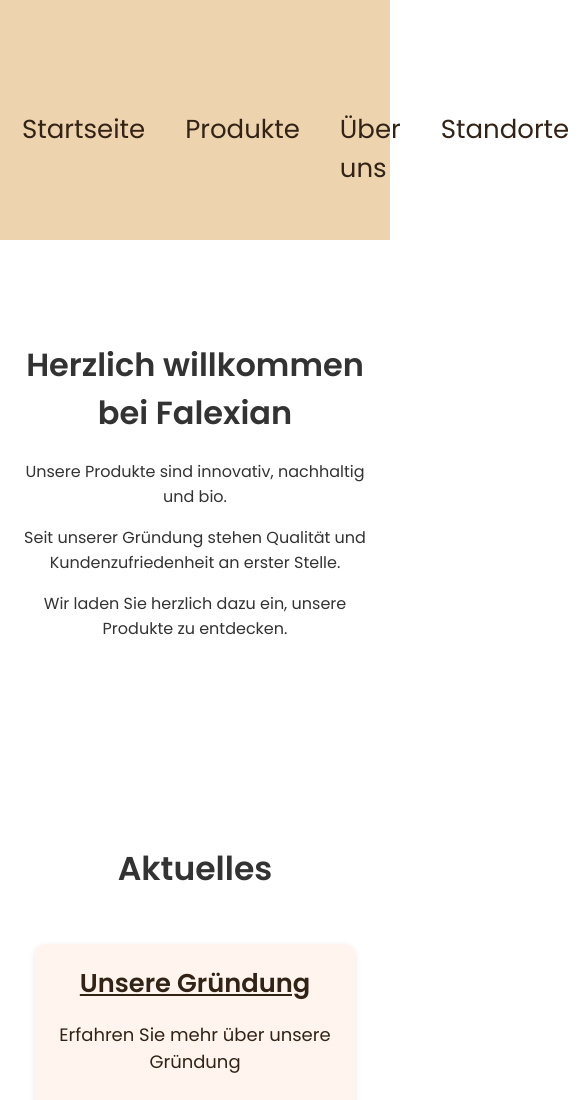
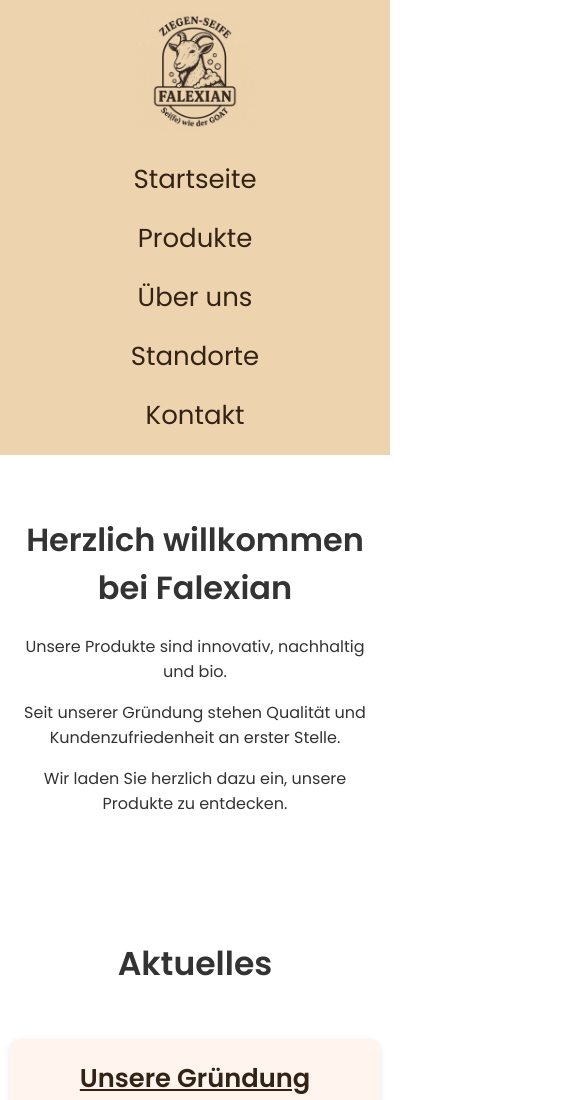
Before and after one commit to Uwe-Walter/Falexian-Kernseifen, a plain HTML site: page index.html in a window 390 px wide. Shown: the top 1100 px of the page, 585 px wide, since content can reach past the window. Drawn offline with Linux system fonts and the light colour scheme.

Commit message:
Update index.html

```diff
--- a/index.html
+++ b/index.html
@@ -1,75 +1,64 @@
-
 <!DOCTYPE html>
 <html lang="de">
 <head>
   <meta charset="UTF-8">
   <meta name="viewport" content="width=device-width, initial-scale=1.0">
   <title>Falexian-Kernseifen</title>
-
-        <header>
-
-          <div class="header-content">
-           <img src="Bilder/Falexian-Logo.jpeg" class="logo">
-           <nav class="nav-links">
-              <ul>
-                  <li><a href="index.html">Startseite</a></li>
-                  <li><a href="Seiten/Falexian-Produkte.html">Produkte</a></li>
-                  <li><a href="Seiten/Falexian-Über uns.html">Über uns</a></li>
-                  <li><a href="Seiten/Falexian-Standorte.html">Standorte</a></li>
-                  <li><a href="Seiten/Falexian-Kontakt.html">Kontakt</a></li>
-              </ul>
-           </nav>
-          </div>
-
   <link href="https://fonts.googleapis.com/css2?family=Poppins:wght@400;600&display=swap" rel="stylesheet">
 
+  <style>
+    body {
+      font-family: 'Poppins', sans-serif;
+      margin: 0;
+      padding: 0;
+      background-color: #ffffff;
+      color: #333;
+      max-width: 100%;
+      overflow-x: hidden;
+    }
 
+    header {
+      background-color: #EDD3AE;
+      color: white;
+      padding: 10px;
+    }
 
+    .header-content {
+      display: flex;
+      justify-content: center;
+      align-items: center;
+      gap: 100px;
+      margin-bottom: -180px;
+    }
 
+    .logo {
+      height: 200px;
+      margin-bottom: 200px;
+    }
 
+    nav ul {
+      list-style: none;
+      margin: -100px;
+      padding: 0;
+      display: flex;
+    }
 
+    nav ul li {
+      margin-left: 40px;
+    }
 
-       </header>
+    nav ul li a {
+      color: #332316;
+      text-decoration: none;
+      font-size: 26px;
+    }
 
-       <main>
+    nav ul li a:hover {
+      text-decoration: none;
+      color: #332316;
+    }
 
-         <div class="main-content">
-
-                 <h1> Herzlich willkommen bei Falexian</h1>
-                    <p> Unsere Produkte sind innovativ, nachhaltig und bio. </p>
-                    <p> Seit unserer Gründung stehen Qualität und Kundenzufriedenheit an erster Stelle. </p>
-                    <p> Wir laden Sie herzlich dazu ein, unsere Produkte zu entdecken. </p>
-
-
-         </div>
-
-         <div class="main-content2">
-
-                 <h2> Aktuelles </h2>
-
-                    <div class="aktuelles-container">
-                      <div class="thema-box">
-                         <h3><a href="Seiten/Falexian-Gründung.html">Unsere Gründung</a></h3>
-                            <p> Erfahren Sie mehr über unsere Gründung </p>
-                      </div>
-                    <div class="thema-box">
-                         <h3><a href="Seiten/Falexian-Bio-Ziegen.html">Unsere Bio-Ziegen</a><h3>
-                            <p> Erfahren Sie mehr über unsere Bio-Ziegen </p>
-                    </div>
-
-         </div>
-       </main>
-
-       <footer class="footer">
-
-                <p>© 2025 Falexian UG (haftungsbeschränkt) – Alle Rechte vorbehalten</p>
-                <p><a href="mailto:info@falexian.com">info@falexian.com</a></p>
-       </footer>
-
-
-<style>
-
-   .main-content{
+    .main-content {
       text-align: center;
       padding: 80px 20px;
       background-color: #ffffff;
@@ -77,8 +66,7 @@
       margin: 0 auto;
     }
 
-
-   .main-content2{
+    .main-content2 {
       text-align: center;
       padding: 80px 20px;
       background-color: #ffffff;
@@ -87,14 +75,15 @@
       font-size: 22px;
     }
 
-   .aktuelles-container{
+    .aktuelles-container {
       margin-top: 50px;
       display: flex;
       gap: 75px;
       justify-content: center;
       flex-wrap: wrap;
     }
-   .thema-box{
+
+    .thema-box {
       text-align: center;
       background-color: #fff5ee;
       padding: 20px;
@@ -105,94 +94,27 @@
       max-width: 300px;
     }
 
-   .thema-box h3{
+    .thema-box h3 {
       margin-top: 0;
       margin-bottom: 10px;
       color: #333;
     }
 
-   .thema-box p{
+    .thema-box p {
       color: #332316;
       text-decoration: none;
       font-weight: normal;
       font-size: 18px;
     }
 
-
-   .thema-box a{
+    .thema-box a {
       color: #332316;
-                text-decoration:underline;
+      text-decoration: underline;
     }
 
-   .thema-box a:hover{
+    .thema-box a:hover {
       text-decoration: underline;
       color: #332316;
-                     }
-
-
-
-
-                                                                /* Allgemeines Styling */
-    body {
-      font-family: 'Poppins', sans-serif;
-      margin: 0;
-      padding: 0;
-      background-color: #ffffff;                                /* Weißer Hintergrund */
-      color: #333;
-      max-width: 100%;
-      overflow-x: hidden;
-    }
-
-                                                                /* Header Styling (Beige Hintergrund) */
-    header {
-      background-color: #EDD3AE;                                /* Beige Hintergrund */
-      color: white;
-      padding: 10px;
-
-    }
-
-    .header-content{
-                    display: flex;
-                    justify-content: center;
-                    align-items: center;
-                    gap: 100px;
-                    margin-bottom: -180px;
-                   }
-
-   /* .logo{*/
-       /*   height: 40px;*/
-        /* }*/
-
-    nav{
-
-       }
-
-    nav ul{
-           list-style: none;
-           margin: -100px;
-           padding: 0;
-           display: flex;
-          }
-
-    nav ul li{
-              margin-left: 40px;
-             }
-
-    nav ul li a{
-                color: #332316;
-                text-decoration: none;
-                font-size: 26px;
-               }
-
-   nav ul li a:hover{
-                     text-decoration: none;
-                     color: #332316;
-                    }
-
-
-          .logo{
-                height:200px;
-                margin-bottom:200px;
     }
 
     .footer {
@@ -213,9 +135,91 @@
       text-decoration: underline;
     }
 
+    /* Responsive Design für Handy */
+    @media (max-width: 768px) {
+      .header-content {
+        flex-direction: column;
+        gap: 20px;
+        margin-bottom: 0;
+      }
 
+      .logo {
+        height: 120px;
+        margin-bottom: 0;
+      }
 
+      nav ul {
+        flex-direction: column;
+        margin: 0;
+        padding: 0;
+        align-items: center;
+      }
 
+      nav ul li {
+        margin: 10px 0;
+      }
+
+      .main-content,
+      .main-content2 {
+        padding: 40px 10px;
+      }
+
+      .aktuelles-container {
+        flex-direction: column;
+        align-items: center;
+        gap: 40px;
+      }
+
+      .thema-box {
+        max-width: 90%;
+      }
+    }
   </style>
+</head>
+<body>
+
+  <header>
+    <div class="header-content">
+      <img src="Bilder/Falexian-Logo.jpeg" class="logo">
+      <nav class="nav-links">
+        <ul>
+          <li><a href="index.html">Startseite</a></li>
+          <li><a href="Seiten/Falexian-Produkte.html">Produkte</a></li>
+          <li><a href="Seiten/Falexian-Über uns.html">Über uns</a></li>
+          <li><a href="Seiten/Falexian-Standorte.html">Standorte</a></li>
+          <li><a href="Seiten/Falexian-Kontakt.html">Kontakt</a></li>
+        </ul>
+      </nav>
+    </div>
+  </header>
+
+  <main>
+    <div class="main-content">
+      <h1>Herzlich willkommen bei Falexian</h1>
+      <p>Unsere Produkte sind innovativ, nachhaltig und bio.</p>
+      <p>Seit unserer Gründung stehen Qualität und Kundenzufriedenheit an erster Stelle.</p>
+      <p>Wir laden Sie herzlich dazu ein, unsere Produkte zu entdecken.</p>
+    </div>
+
+    <div class="main-content2">
+      <h2>Aktuelles</h2>
+      <div class="aktuelles-container">
+        <div class="thema-box">
+          <h3><a href="Seiten/Falexian-Gründung.html">Unsere Gründung</a></h3>
+          <p>Erfahren Sie mehr über unsere Gründung</p>
+        </div>
+        <div class="thema-box">
+          <h3><a href="Seiten/Falexian-Bio-Ziegen.html">Unsere Bio-Ziegen</a></h3>
+          <p>Erfahren Sie mehr über unsere Bio-Ziegen</p>
+        </div>
+      </div>
+    </div>
+  </main>
+
+  <footer class="footer">
+    <p>© 2025 Falexian UG (haftungsbeschränkt) – Alle Rechte vorbehalten</p>
+    <p><a href="mailto:info@falexian.com">info@falexian.com</a></p>
+  </footer>
+
 </body>
 </html>
```
Lines whose indentation alone changed are shown as unchanged.
